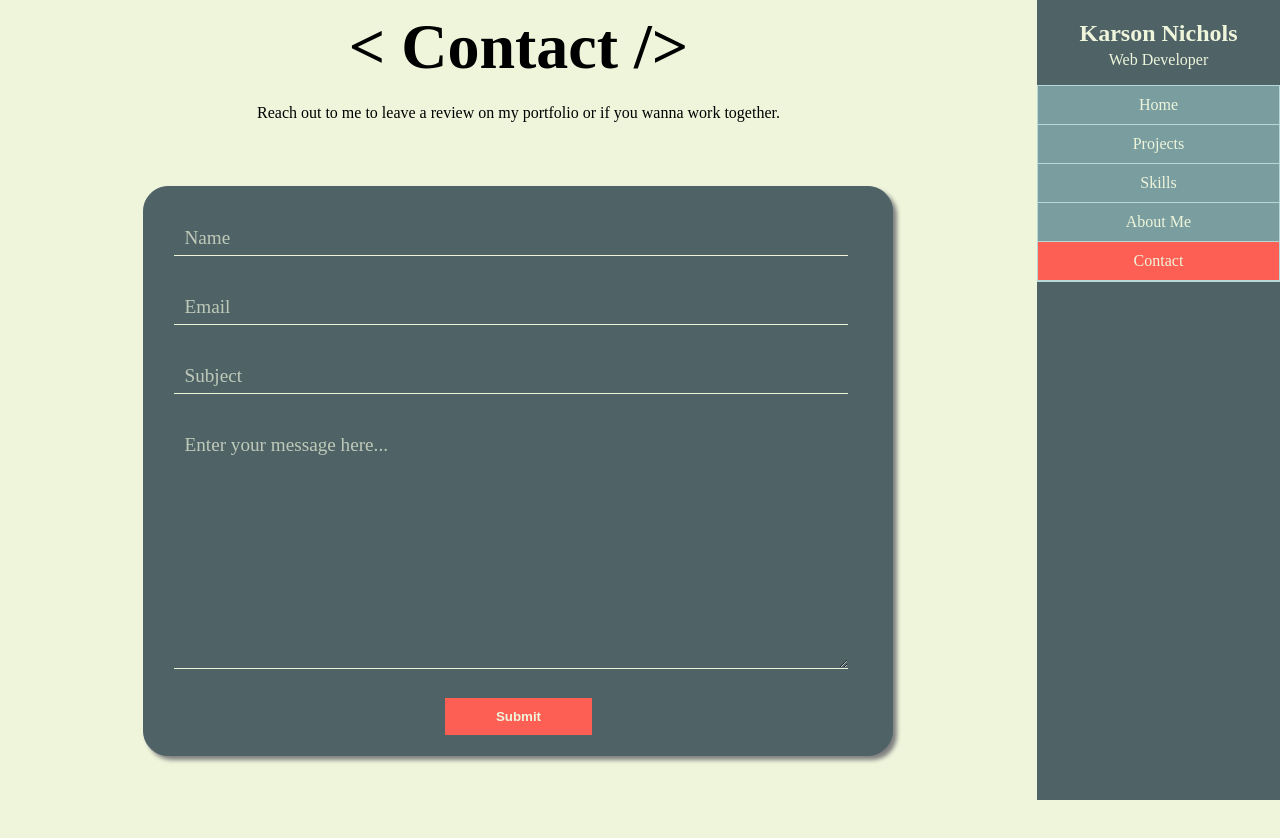
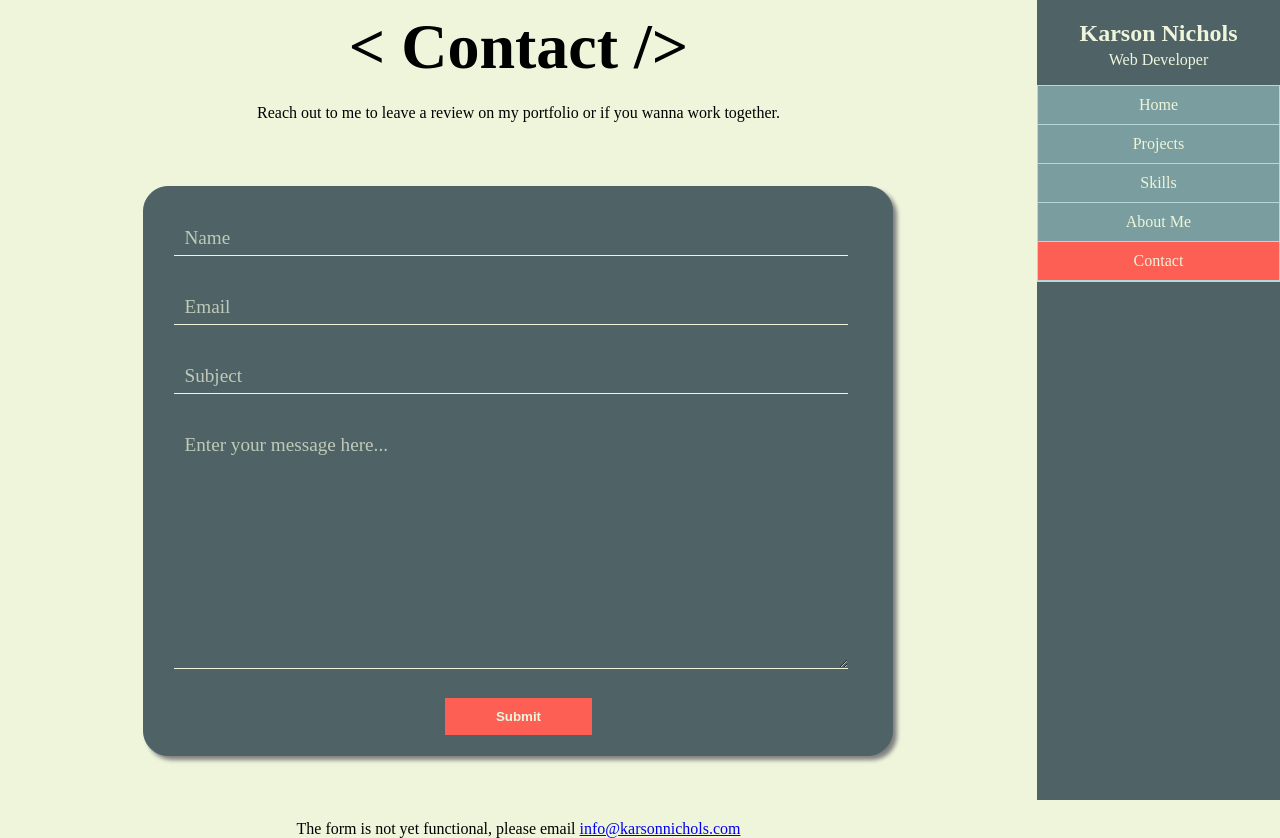
Before and after one commit to nicholsk18/portfolio, a Next.js app: page /contact in a window 1280 px wide. Before the commit the page ends 800 px from the top, so only its background shows below. Built offline with nearby package versions, Linux system fonts and the light colour scheme.

Commit message:
error for form not working yet

```diff
--- a/src/pages/contact.jsx
+++ b/src/pages/contact.jsx
@@ -18,6 +18,8 @@ const Contact = () => {
         together.
       </p>
       <Form />
+
+      <p className={text_center}>The form is not yet functional, please email <a href="mailto:info@karsonnichols.com">info@karsonnichols.com</a></p>
     </Layout>
   )
 }
```
